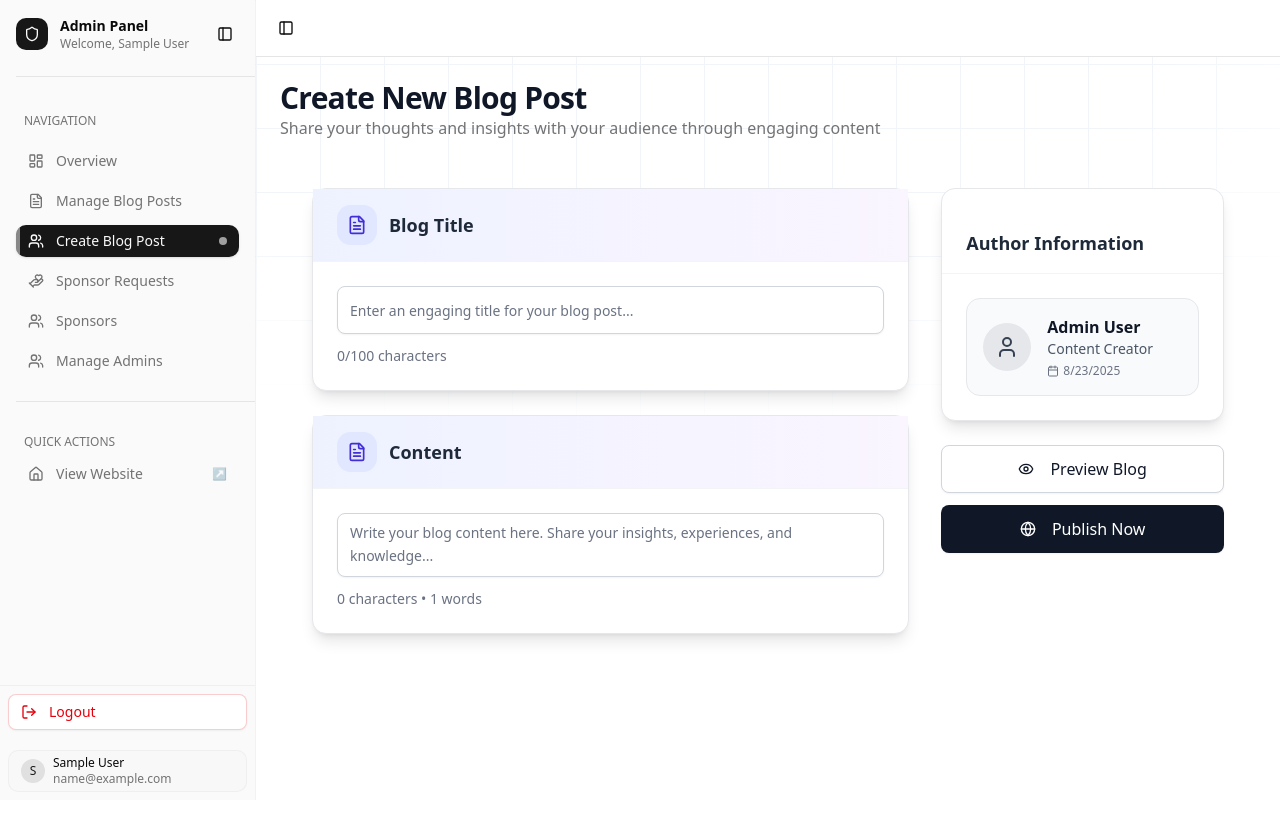
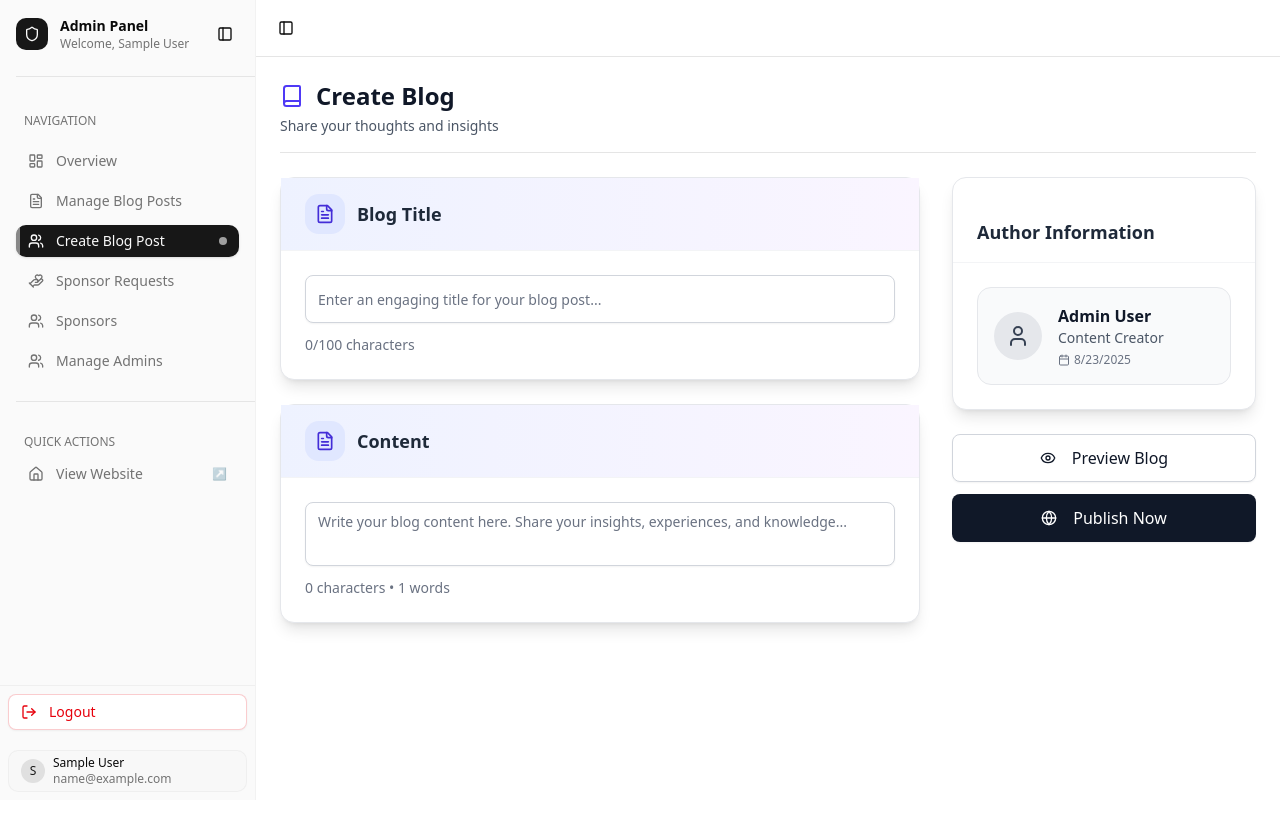
Before and after one commit to Mysticroot/nemesis-club-web, a React (Vite) app in the folder client/: page /admin/dashboard/create-blog in a window 1280 px wide. Shown: the top 838 px of the page. Built offline with nearby package versions, Linux system fonts and the light colour scheme; no server answers; sample sign-in values are in the browser's storage.

Commit message:
make the heading of admins pages consistent

```diff
--- a/client/src/features/admin/dashboard/Admins/pages/MangeAdminsPage.jsx
+++ b/client/src/features/admin/dashboard/Admins/pages/MangeAdminsPage.jsx
@@ -1,8 +1,11 @@
-import { deleteAdmin } from '@/api/adminApi';
+import { Users } from 'lucide-react';
+
+import PageHeader from '@/features/admin/dashboard/components/PageHeader';
 import AdminTable from '@/features/admin/dashboard/Admins/components/AdminTable';
 import AdminMobileTable from '@/features/admin/dashboard/Admins/components/MobileAdminTable';
 
 import { useSponsor } from '@/context/SponsorContenxt';
+import { deleteAdmin } from '@/api/adminApi';
 
 const ManageAdminsPage = () => {
   const { admins, setAdmins, loading } = useSponsor();
@@ -17,10 +20,8 @@ const ManageAdminsPage = () => {
   };
 
   return (
-    <div className="space-y-6 p-4 sm:p-6 lg:p-8">
-      <div className="text-center mb-8">
-        <h1 className="text-3xl font-bold text-slate-900 mb-2">Manage Admins</h1>
-      </div>
+    <div>
+      <PageHeader title="Manage Admins" subtitle="View and manage all admins" icon={Users} />
       {loading ? (
         <p className="text-gray-500">Loading admins...</p>
       ) : (
--- a/client/src/features/admin/dashboard/Blog/components/BlogList.jsx
+++ b/client/src/features/admin/dashboard/Blog/components/BlogList.jsx
@@ -1,7 +1,8 @@
-import { Calendar, Edit, File, Trash } from 'lucide-react';
+import { Calendar, File, Trash } from 'lucide-react';
 
 import { Card, CardContent } from '@/components/ui/card';
-import HeaderSection from '@/features/admin/dashboard/components/HeaderSection';
+import PageHeader from '@/features/admin/dashboard/components/PageHeader';
+
 import { deleteBlog } from '@/api/blogApi';
 
 const BlogList = ({ blogs, setBlogs }) => {
@@ -16,15 +17,13 @@ const BlogList = ({ blogs, setBlogs }) => {
     }
   };
 
-  // Edit Blog
-  const handleEditPost = (id) => {
-    // Navigate to edit blog post page
-    console.log(`Editing blog with ID: ${id}`);
-  };
-
   return (
     <div className="space-y-8">
-      <HeaderSection title="Blog Management" subtitle="Create, edit and manage your blog posts" />
+      <PageHeader
+        title="Blog Management"
+        subtitle="Create, edit and manage your blog posts"
+        icon={File}
+      />
 
       {blogs.length === 0 ? (
         <div className="text-center py-12">
--- a/client/src/features/admin/dashboard/Create-Blog/pages/CreateBlogPage.jsx
+++ b/client/src/features/admin/dashboard/Create-Blog/pages/CreateBlogPage.jsx
@@ -1,15 +1,15 @@
 import { useState } from 'react';
-import { AlertCircle, CheckCircle } from 'lucide-react';
+import { AlertCircle, Book, CheckCircle } from 'lucide-react';
 
 import { Alert, AlertDescription } from '@/components/ui/alert';
 
-import HeaderSection from '@/features/admin/dashboard/components/HeaderSection';
-
+import PageHeader from '@/features/admin/dashboard/components/PageHeader';
 import ContentSection from '@/features/admin/dashboard/Create-Blog/components/ContentSection';
 import TitleSection from '@/features/admin/dashboard/Create-Blog/components/TitleSection';
 import SideBar from '@/features/admin/dashboard/Create-Blog/components/SideBar';
 import PreviewSection from '@/features/admin/dashboard/Create-Blog/components/PreviewSection';
-import { createBlog, fetchBlogs } from '@/api/blogApi';
+
+import { createBlog } from '@/api/blogApi';
 import { useBlogs } from '@/context/BlogContext';
 
 const CreateBlogPage = () => {
@@ -99,14 +99,13 @@ const CreateBlogPage = () => {
   return (
     <div className="min-h-screen bg-white text-gray-900">
       {/* Background Pattern */}
-      <div className="absolute inset-0 bg-[linear-gradient(to_right,#f1f5f9_1px,transparent_1px),linear-gradient(to_bottom,#f1f5f9_1px,transparent_1px)] bg-[size:4rem_4rem] [mask-image:radial-gradient(ellipse_60%_50%_at_50%_0%,#000_70%,transparent_110%)]" />
+      <PageHeader
+        title="Create Blog"
+        subtitle="Share your thoughts and insights"
+        icon={Book}
+      />
 
-      <div className="relative">
-        <HeaderSection
-          title="Create New Blog Post"
-          subtitle="Share your thoughts and insights with your audience through engaging content"
-        />
-        <div className="max-w-7xl mx-auto px-4 sm:px-6 lg:px-8 py-8 sm:py-12">
+      <div className="max-w-7xl">
         {/* Status Alert */}
         {getStatusAlert() && <div className="max-w-2xl mx-auto mb-8">{getStatusAlert()}</div>}
 
@@ -145,7 +144,6 @@ const CreateBlogPage = () => {
         )}
       </div>
     </div>
-    </div>
   );
 };
 
--- a/client/src/features/admin/dashboard/Overview/pages/DashboardPage.jsx
+++ b/client/src/features/admin/dashboard/Overview/pages/DashboardPage.jsx
@@ -1,9 +1,11 @@
-import HeaderSection from '@/features/admin/dashboard/components/HeaderSection';
+import PageHeader from '@/features/admin/dashboard/components/PageHeader';
+
 import OverviewCards from '@/features/admin/dashboard/Overview/components/OverviewCards';
 import QuickActions from '@/features/admin/dashboard/Overview/components/QuickActions';
 
 import { useBlogs } from '@/context/BlogContext';
 import { useSponsor } from '@/context/SponsorContenxt';
+import { LayoutDashboard } from 'lucide-react';
 
 const DashboardPage = () => {
   const { blogs, loading } = useBlogs();
@@ -15,8 +17,13 @@ const DashboardPage = () => {
 
   return (
     <div className="flex flex-col">
-      <HeaderSection title="Dashboard" subtitle="Welcome back to your admin panel." />
-      <div className="h-10" />
+      <PageHeader
+        title="Dashboard"
+        subtitle="Welcome back to your admin panel."
+        icon={LayoutDashboard}
+      />
+      <div className="h-5" />
+
       <main className="flex-1 p-1 sm:p-0">
         <div className="space-y-8">
           <div className="grid gap-4 md:grid-cols-6 lg:grid-cols-4">
--- a/client/src/features/admin/dashboard/Requests/pages/SponsorRequestPage.jsx
+++ b/client/src/features/admin/dashboard/Requests/pages/SponsorRequestPage.jsx
@@ -1,3 +1,6 @@
+import { Handshake } from 'lucide-react';
+import PageHeader from '@/features/admin/dashboard/components/PageHeader';
+
 import RequestDesktopView from '@/features/admin/dashboard/Requests/components/RequestDesktopView';
 import RequestMobileView from '@/features/admin/dashboard/Requests/components/RequestMobileView';
 import EmptySponsorRequestView from '@/features/admin/dashboard/Requests/components/EmptySponsorRequestView';
@@ -18,12 +21,14 @@ const SponsorRequestPage = () => {
   }
 
   return (
-    <div className="space-y-6 p-4 sm:p-6 lg:p-8">
+    <div>
       {/* Header Section */}
-      <div className="text-center mb-8">
-        <h1 className="text-3xl font-bold text-slate-900 mb-2">Sponsors Request Management</h1>
-      </div>
 
+      <PageHeader
+        title="Sponsors Requests"
+        subtitle="Manage and review sponsor requests"
+        icon={Handshake}
+      />
       {/* Desktop Table View */}
       <RequestDesktopView
         sponsorRequests={sponsorRequests}
--- a/client/src/features/admin/dashboard/Sponsors/pages/CurrentSponsorsPage.jsx
+++ b/client/src/features/admin/dashboard/Sponsors/pages/CurrentSponsorsPage.jsx
@@ -1,3 +1,6 @@
+import { HandHeart } from 'lucide-react';
+
+import PageHeader from '@/features/admin/dashboard/components/PageHeader';
 import SponsorDesktopView from '@/features/admin/dashboard/Sponsors/components/SponsorDesktopView';
 import SponsorMobileView from '@/features/admin/dashboard/Sponsors/components/SponsorMobileView';
 import SummaryStats from '@/features/admin/dashboard/Sponsors/components/SummaryStats';
@@ -28,11 +31,13 @@ const CurrentSponsorsPage = () => {
   }
 
   return (
-    <div className="space-y-6 p-4 sm:p-6 lg:p-8">
+    <div className="">
       {/* Header Section */}
-      <div className="text-center mb-8">
-        <h1 className="text-3xl font-bold text-slate-900 mb-2">Current Sponsors</h1>
-      </div>
+      <PageHeader
+        title="Current Sponsors"
+        subtitle="Manage and review current sponsors"
+        icon={HandHeart}
+      />
 
       {/* Desktop Table View */}
       <SponsorDesktopView
--- /dev/null
+++ b/client/src/features/admin/dashboard/components/PageHeader.jsx
@@ -0,0 +1,16 @@
+import { Separator } from '@/components/ui/separator';
+
+const PageHeader = ({ title, subtitle, icon: Icon }) => {
+  return (
+    <div className="mb-4 md:mb-6">
+      <div className="flex items-center gap-3 flex-wrap sm:flex-nowrap">
+        {Icon && <Icon className="w-6 h-6 text-indigo-600 shrink-0" />}
+        <h1 className="text-xl md:text-2xl font-semibold text-gray-900">{title}</h1>
+      </div>
+      {subtitle && <p className="mt-1 text-sm text-gray-600 max-w-md">{subtitle}</p>}
+      <Separator className="mt-4" />
+    </div>
+  );
+};
+
+export default PageHeader;
```
Also changed, not shown: 1 other file (tests, documents, lock files or other folders). Lines whose indentation alone changed are shown as unchanged.
